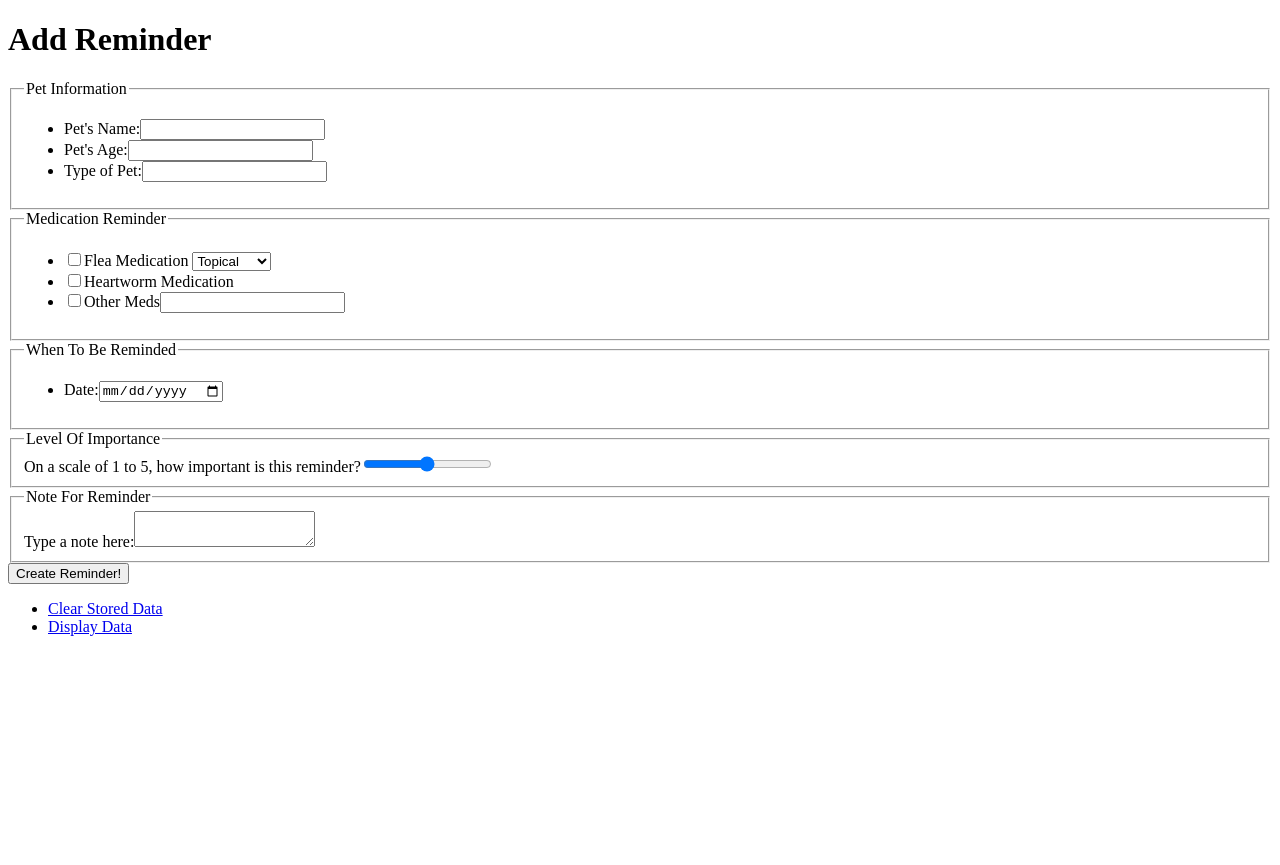
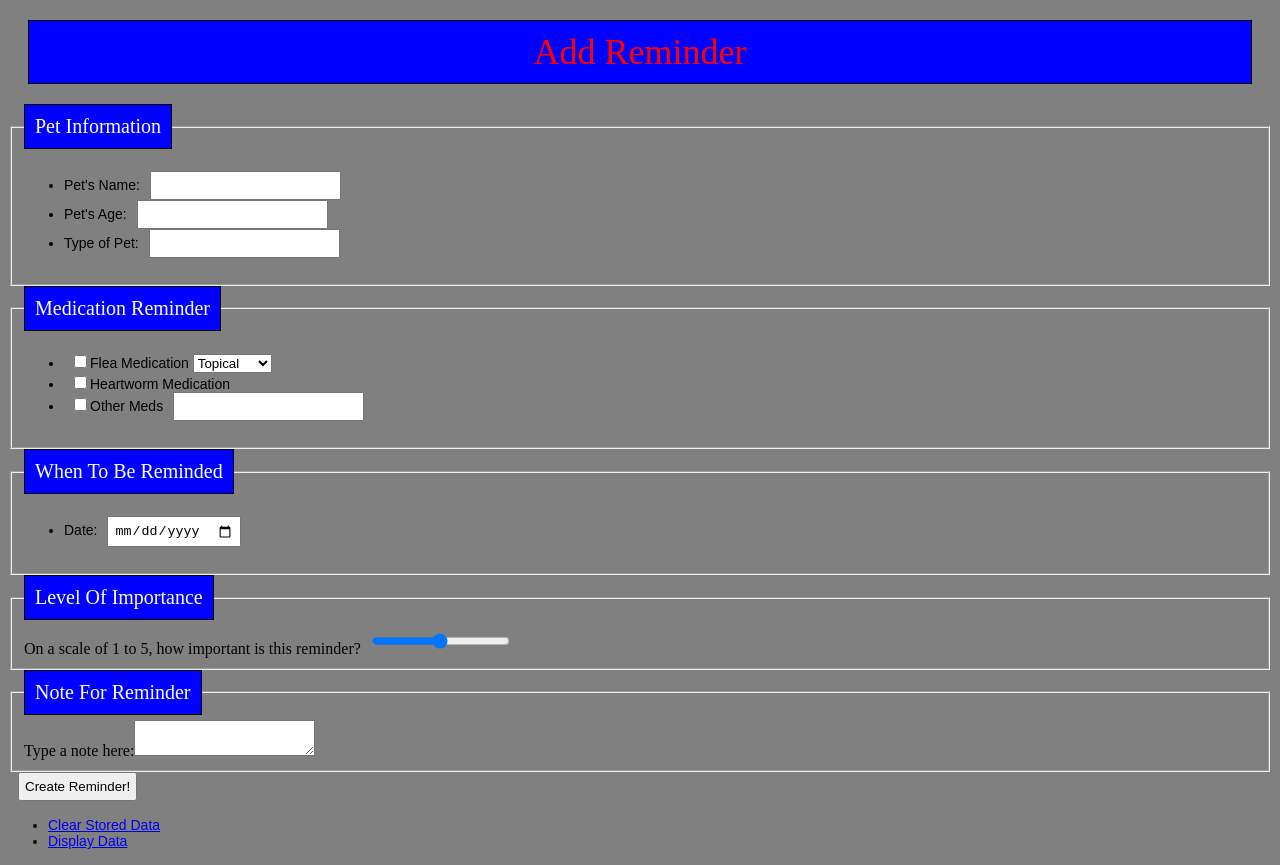
Before and after one commit to brandonruger/ruger_brandon_project2, a plain HTML site: page additem.html in a window 1280 px wide. Before the commit the page ends 800 px from the top, so only its background shows below. Drawn offline with Linux system fonts and the light colour scheme.

Commit message:
Styling tags with CSS

```diff
--- a/css/styles.css
+++ b/css/styles.css
@@ -1,3 +1,46 @@
 /* Brandon Ruger
  * Project 2
  * VFW 1308 */
+
+body{
+    background-color: gray;
+
+}
+
+h1 {
+    font-family: "Times New Roman";
+    color: red;
+    font: 36px "Times New Roman";
+    text-align: center;
+    text-transform: capitalize;
+    margin: 20px;
+    padding: 10px;
+    border: 1px solid #000;
+    background-color:  blue;
+
+
+}
+
+legend {
+    font: 20px "Times New Roman";
+    color: white;
+    border: 1px solid #000;
+    padding: 10px;
+    background-color: blue;
+
+
+}
+
+li {
+    font: 14px "Arial";
+
+}
+
+input {
+    margin-left: 10px;
+    padding: 5px;
+
+
+}
+
+a: hover {color: white;}
```
